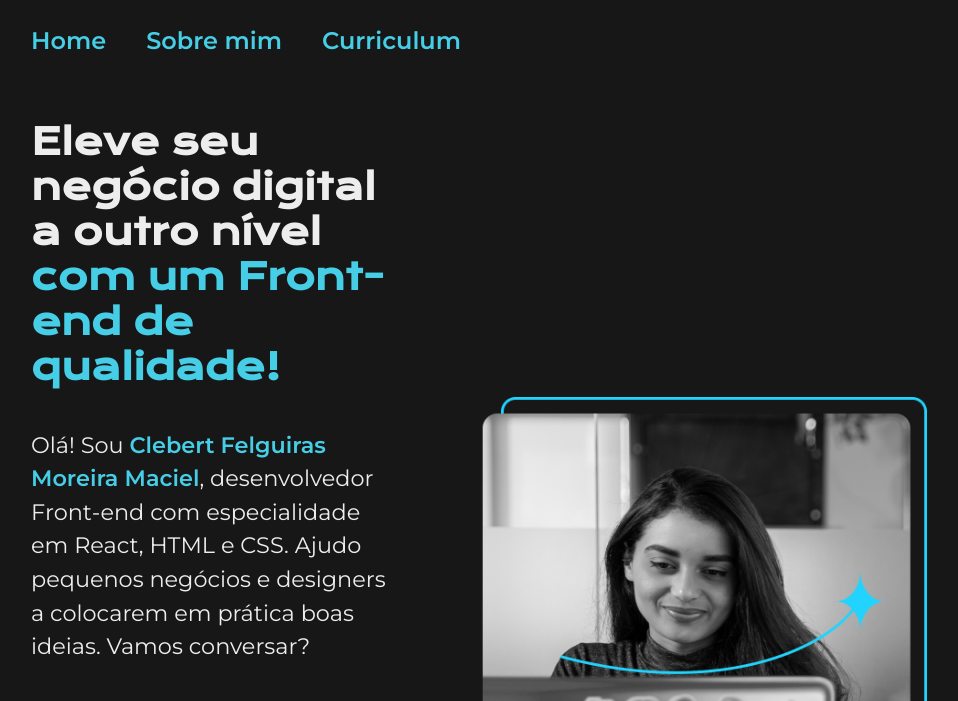
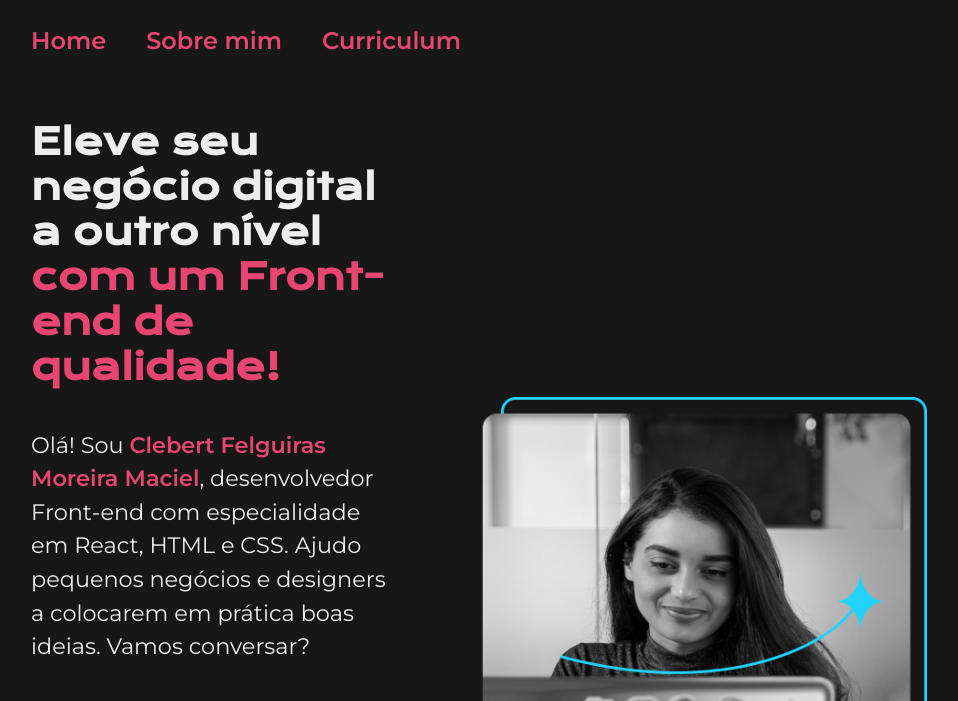
Before and after one commit to clebertdev/Portifolio, a plain HTML site: page index.html in a window 1280 px wide. Shown: the top 701 px of the page, without its empty margins (161-1119 px from the left). Drawn offline with nearby package versions, Linux system fonts and the light colour scheme.

Commit message:
Alteração feita na cor

```diff
--- a/styles/style.css
+++ b/styles/style.css
@@ -3,7 +3,7 @@
 :root {
     --cor-primaria:#171717;
     --cor-secundaria:#EDEDED;
-    --cor-terciaria: #46cee6;
+    --cor-terciaria: #e64671;
     --cor-botao: #444444;
 
     --fonte-primaria: 'Krona One', sans-serif;
```
